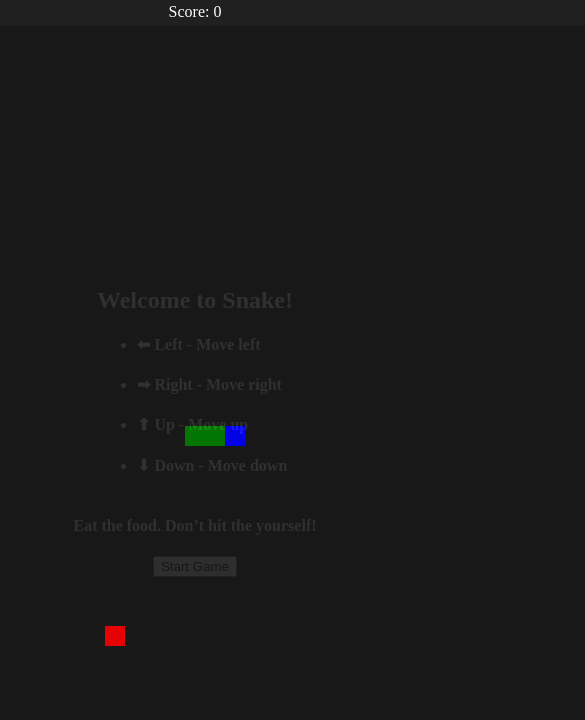
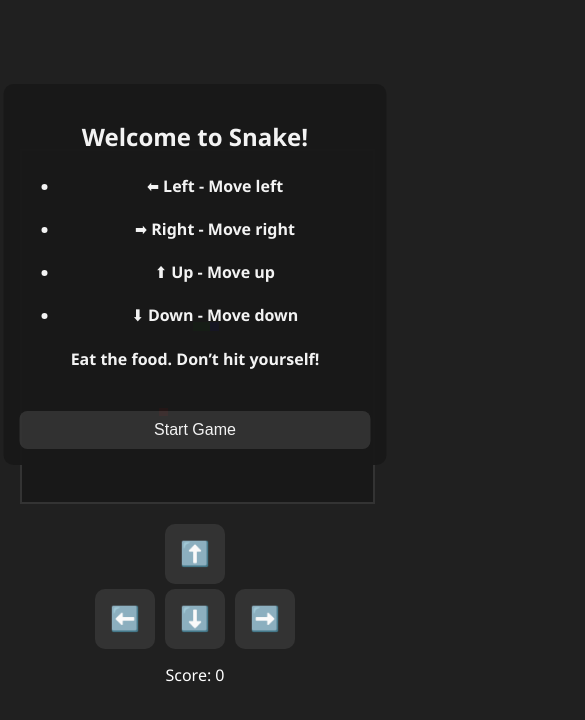
Before and after one commit to p-r-a-v-i-n/snake-game, a plain HTML site: page index.html in a window 390 px wide. Shown: the whole page, 585 px wide, since content can reach past the window. Drawn offline with Linux system fonts and the light colour scheme.

Commit message:
Added Mobile Support adn control keys for mobile Responsiveness

```diff
--- a/index.html
+++ b/index.html
@@ -1,40 +1,43 @@
 <!DOCTYPE html>
-<html>
-
+<html lang="en">
   <head>
+    <meta charset="UTF-8" />
+    <meta name="viewport" content="width=device-width, initial-scale=1.0" />
     <title>Snake Game</title>
-    <link rel="stylesheet" href="styles.css">
+    <link rel="stylesheet" href="styles.css" />
   </head>
 
   <body>
     <div id="container">
       <div id="game">
-            <div id="score"></div>
         <canvas id="myCanvas" width="820" height="820"></canvas>
+        <div id="mobile-controls">
+          <div class="row">
+            <button class="btn" data-dir="ArrowUp">⬆️</button>
+          </div>
+          <div class="row">
+            <button class="btn" data-dir="ArrowLeft">⬅️</button>
+            <button class="btn" data-dir="ArrowDown">⬇️</button>
+            <button class="btn" data-dir="ArrowRight">➡️</button>
+          </div>
+        </div>
+
+        <div id="score">Score: 0</div>
       </div>
       <div id="tutorial" class="animated">
         <div>
           <h2 id="title">Welcome to Snake!</h2>
           <ul id="list">
-                    <li>
-                        <h4>⬅ Left - Move left</h4>
-                    </li>
-                    <li>
-                        <h4>➡ Right - Move right</h4>
-                    </li>
-                    <li>
-                        <h4>⬆ Up - Move up</h4>
-                    </li>
-                    <li>
-                        <h4>⬇ Down - Move down</h4>
-                    </li>
+            <li><h4>⬅ Left - Move left</h4></li>
+            <li><h4>➡ Right - Move right</h4></li>
+            <li><h4>⬆ Up - Move up</h4></li>
+            <li><h4>⬇ Down - Move down</h4></li>
           </ul>
         </div>
-            <h4 id="description">Eat the food. Don’t hit the yourself!</h4>
+        <h4 id="description">Eat the food. Don’t hit yourself!</h4>
         <button id="start-button" class="button">Start Game</button>
       </div>
     </div>
     <script src="index.js"></script>
   </body>
-
 </html>
--- a/index.js
+++ b/index.js
@@ -228,3 +228,14 @@ const createGameOverBanner = () => {
 
     tutorialElement.classList.remove('fadeOut');
 };
+
+
+document.querySelectorAll("#mobile-controls .btn").forEach(btn => {
+    btn.addEventListener("touchstart", (e) => {
+        const direction = btn.dataset.dir;
+        e.preventDefault(); // prevent double-tap zoom
+        if (direction) {
+            move(direction);
+        }
+    });
+});
--- a/styles.css
+++ b/styles.css
@@ -1,9 +1,15 @@
-html,
-body {
+body,
+html {
+    margin: 0;
+    padding: 0;
+    overflow: hidden;
+    /* 💡 Prevent page scrolling */
+    background-color: #202020;
+    height: 100%;
     width: 100%;
-    height: 100%;
-    padding: 0;
-    margin: 0;
+    display: flex;
+    justify-content: center;
+    align-items: center;
 }
 
 body {
@@ -11,77 +17,87 @@ body {
     display: flex;
     justify-content: center;
     align-items: center;
-}
-
-div#score {
-    color: white;
+    font-family: 'Segoe UI', Tahoma, Geneva, Verdana, sans-serif;
 }
 
 #container {
-    position: relative;
     display: flex;
     flex-direction: column;
-    justify-content: center;
     align-items: center;
-
+    gap: 10px;
+    padding: 10px;
+    box-sizing: border-box;
 }
 
 #game {
+    width: 100vw;
+    max-width: 90vmin;
+    height: auto;
     position: relative;
-    display: flex;
-    flex-direction: column;
-    justify-content: center;
-    align-items: center;
+}
+
+canvas {
+    width: 100%;
+    height: auto;
+    display: block;
+    background-color: #181818;
+    border: 2px solid #333;
+    image-rendering: pixelated;
+}
+
+#score {
+    color: white;
+    font-size: 1.2rem;
+    text-align: center;
+    padding: 10px 0;
 }
 
 #tutorial {
     position: absolute;
-    height: 600px;
-    width: 70%;
-    display: flex;
-    flex-direction: column;
-    flex-direction: column;
-    justify-content: center;
-    align-items: center;
+    top: 10%;
+    left: 50%;
+    transform: translateX(-50%);
+    width: 90%;
+    max-width: 500px;
+    background-color: #181818;
+    color: white;
+    border-radius: 10px;
+    padding: 2rem;
+    z-index: 100;
+    text-align: center;
+    opacity: 0.95;
 }
 
-#score {
-    display: flex;
-    justify-content: space-between;
-    padding: 5px;
-}
 
-div#tutorial {
-    margin: 5%;
-    color: white;
-    display: flex;
-    flex-direction: column;
-    background-color: #181818;
-    opacity: 0.1;
-}
-
-div#tutorial:hover {
-    margin: 30px;
+#tutorial:hover {
     background-color: #222222;
-    opacity: 0.5;
-    transition: 1s;
+    opacity: 1;
+    transition: 0.5s;
 }
 
 .button {
+    background-color: #333;
+    color: white;
+    padding: 10px 20px;
+    margin-top: 20px;
+    border-radius: 8px;
+    font-size: 1rem;
     cursor: pointer;
-    transition: backgroud-color 2s;
+    border: none;
 }
 
+.button:hover {
+    background-color: #444;
+}
 
 .animated {
     animation-duration: 1s;
     animation-fill-mode: both;
 }
 
-
 @keyframes fadeOut {
     0% {
-        opacity: 0.8;
+        opacity: 0.95;
     }
 
     100% {
@@ -92,3 +108,58 @@ div#tutorial:hover {
 .fadeOut {
     animation-name: fadeOut;
 }
+
+/* 📱 Media Queries */
+@media screen and (max-width: 600px) {
+    #tutorial {
+        padding: 1rem;
+    }
+
+    #score {
+        font-size: 1rem;
+    }
+
+    .button {
+        width: 100%;
+        font-size: 1rem;
+    }
+
+    h2 {
+        font-size: 1.5rem;
+    }
+
+    h4 {
+        font-size: 1rem;
+    }
+}
+
+#mobile-controls {
+    display: none; /* hidden by default */
+    margin-top: 20px;
+}
+
+#mobile-controls .row {
+    display: flex;
+    justify-content: center;
+    gap: 10px;
+    margin: 5px 0;
+}
+
+#mobile-controls .btn {
+    background-color: #333;
+    color: white;
+    border: none;
+    padding: 15px;
+    font-size: 1.5rem;
+    border-radius: 10px;
+    width: 60px;
+    height: 60px;
+    cursor: pointer;
+}
+
+/* Only show controls on mobile */
+@media screen and (max-width: 768px) {
+    #mobile-controls {
+        display: block;
+    }
+}
```
Lines whose indentation alone changed are shown as unchanged.
